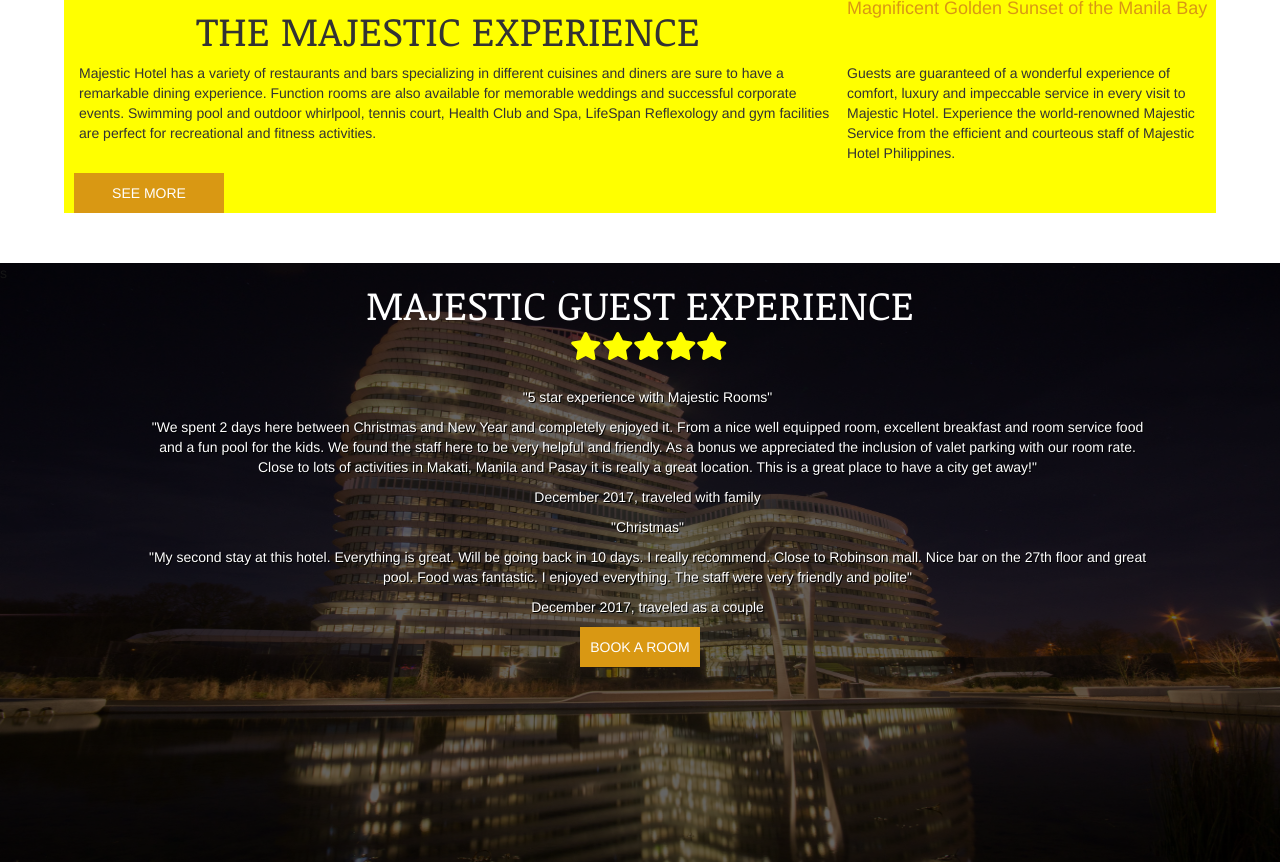
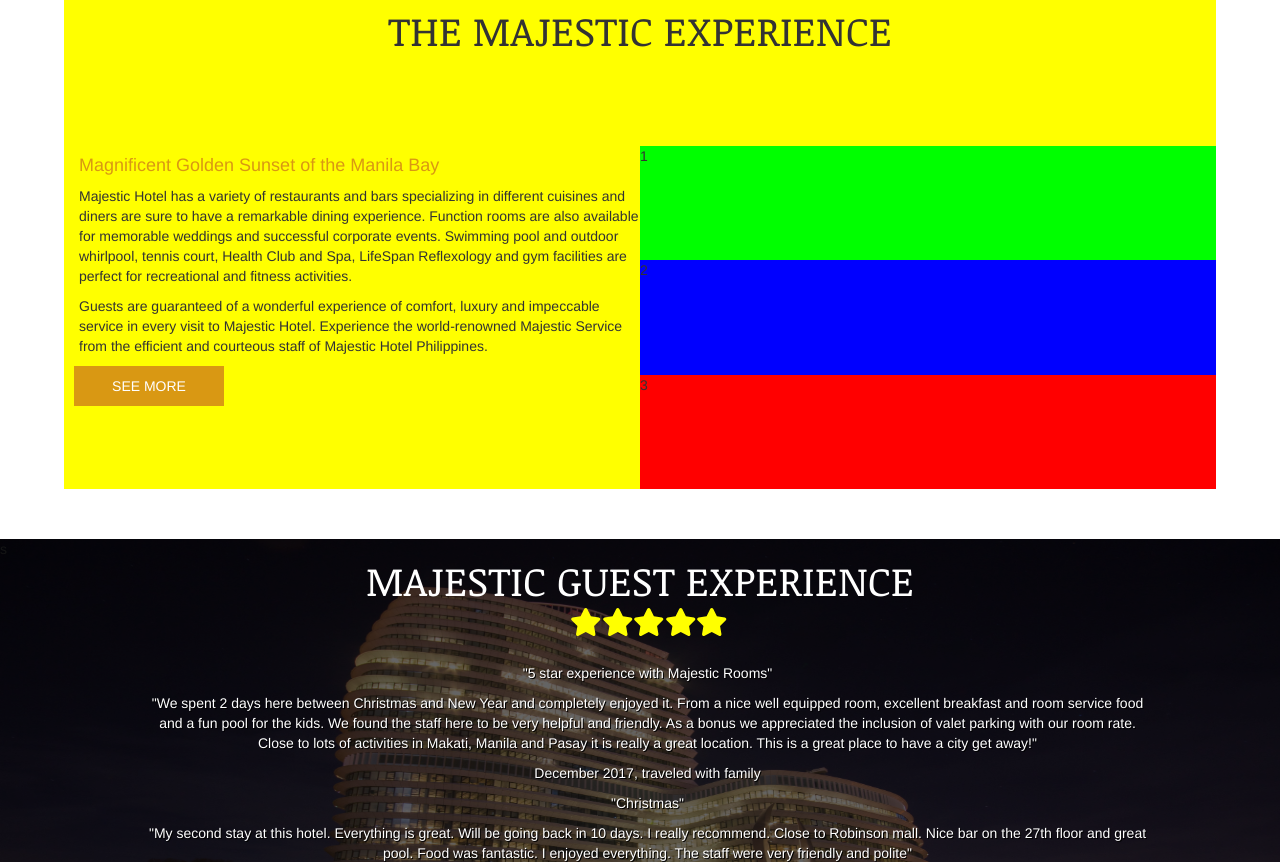
Before and after one commit to pochhhhh/Majestic-Rooms, a PHP site: page /html/index.html in a window 1280 px wide. Shown: the part 3883-4745 px from the top of the page. Run offline with PHP 8.4, Linux system fonts and the light colour scheme; some libraries are stand-ins or nearby versions.

Commit message:
currently styling css grids for larger display version of section-c. hit a brick wall with css grids, how to make 1 tall row and 2 short boxes beside it (with only 2 rows). currently reading more into css grids documentation

```diff
--- a/html/index.html
+++ b/html/index.html
@@ -377,6 +377,10 @@
 <h1>THE MAJESTIC EXPERIENCE</h1>
 
 
+<div class="section-c-grids">
+
+<div class="section-c-1">
+
 <h4>
 Magnificent Golden Sunset of the Manila Bay</h4>
 
@@ -386,6 +390,22 @@ Magnificent Golden Sunset of the Manila Bay</h4>
 
 
 <button class="button">SEE MORE</button>
+
+</div>
+
+<div class="section-c-2">
+
+<div class="item1" style="background:lime;">1</div>
+<div class="item2" style="background:blue;">2</div>
+<div class="item3" style="background:red;">3</div>
+
+
+
+
+
+</div>
+
+</div>
 
 
 </section>
--- a/style.css
+++ b/style.css
@@ -810,12 +810,42 @@ max-width:100vw;
 
 @media(min-width:1024px){
 
-#section-c{
 
-display:grid;
-background:yellow;
-grid-template-columns:2fr 1fr;
+#section-a{
+
+max-width:85vw;
+
 
 }
 
+#section-c{
+
+background:yellow;
+height:500px;
+
 }
+
+
+
+.section-c-grids{
+
+display:grid;
+grid-template-columns:1fr 1fr;
+
+}
+
+.section-c-2{
+
+	height:100%;
+	width:100%;
+	display:grid;
+	grid-template-columns:2fr;
+
+
+
+
+}
+
+
+
+}
```
